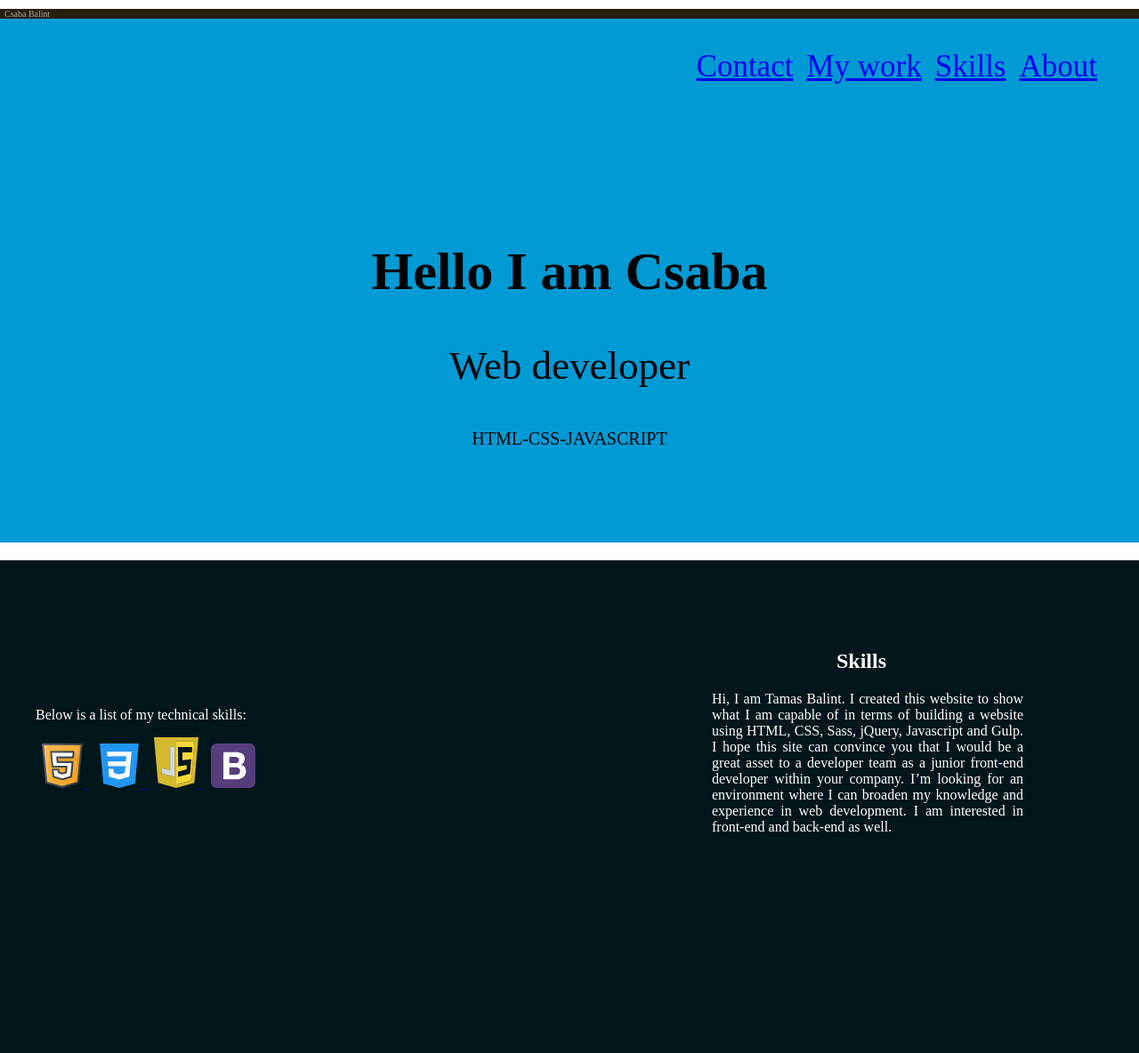
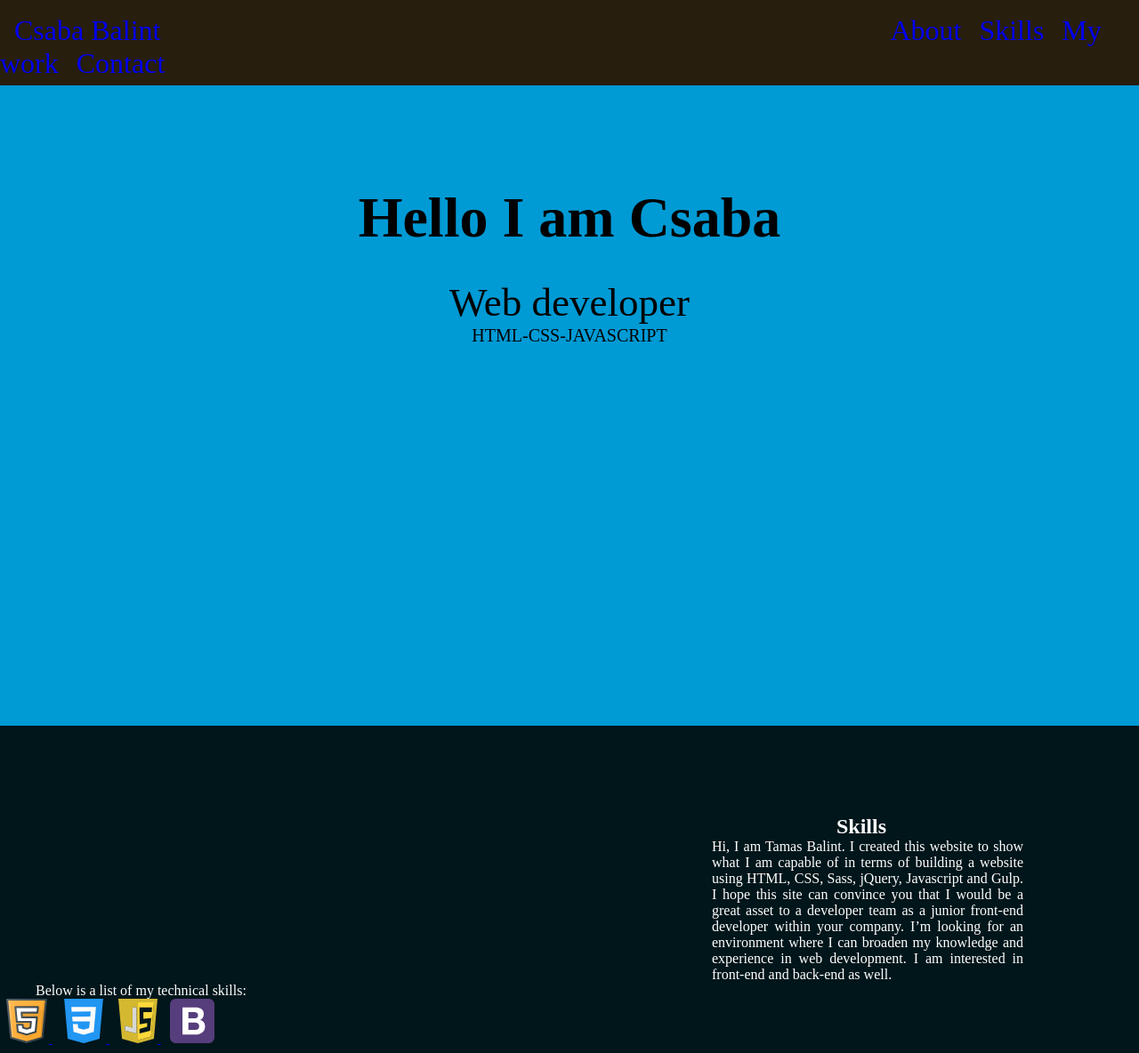
Before and after one commit to balinttamas87/portfolio, a plain HTML site: page index.html in a window 1280 px wide. Shown: the top 1184 px of the page at 89% size. Drawn offline with Linux system fonts and the light colour scheme; files whose address does not match are found by name; a web font is replaced by a local one.

Commit message:
margins header fixing

```diff
--- a/index.html
+++ b/index.html
@@ -9,20 +9,18 @@
     	<link rel="stylesheet" type="text/css" href="style.css">
 	</head>
 	<body>
-		<div class="firstpage">
 	    <header class="header">
 
-	    		<p class="csaba">Csaba Balint</p>
-
 	    	<ul class="topnav">
-				  <li class="nav"><a href="#">About</a></li>
-				  <li class="nav"><a href="#">Skills</a></li>
-				  <li class="nav"><a href="#">My work</a></li>
-				  <li class="nav"><a href="#">Contact</a></li>
+				<li class="nav"><a class="nava" href="#" style="margin-right: 50rem; margin-left: 1rem;">Csaba Balint</a></li>
+				<li class="nav"><a class="nava" href="#">About</a></li>
+				<li class="nav"><a class="nava" href="#">Skills</a></li>
+				<li class="nav"><a class="nava" href="#">My work</a></li>
+				<li class="nav"><a class="nava" href="#">Contact</a></li>
 			</ul>
 
 	    </header>
-
+		<div class="firstpage">
 			<h1>Hello I am Csaba</h1>
 
 			<p class="paragraph1">Web developer<p>
@@ -47,27 +45,27 @@
 			<ul class="skillslist">
 				<li class="list">
 					<a href="https://en.wikipedia.org/wiki/HTML5">
-						<img class="imagesize" title="HTML5" src="C:\Users\macktes\Desktop\Codeing\codeing1\Icons\html5.svg">
+						<img class="imagesize" title="HTML5" src="C:\Users\macktes\Desktop\coding\coding1\Icons\html5.svg">
 					</a>
 				</li>
 				<li class="list">
 					<a href="https://en.wikipedia.org/wiki/Cascading_Style_Sheets">
-						<img class="imagesize" title="CSS3" src="C:\Users\macktes\Desktop\Codeing\codeing1\Icons\css3.svg">
+						<img class="imagesize" title="CSS3" src="C:\Users\macktes\Desktop\coding\coding1\Icons\css3.svg">
 					</a>
 				</li>
 				<li class="list">
 					<a href="https://en.wikipedia.org/wiki/JavaScript">
 						<img
-							class="imagesize"
+							class="imagesize imagesizejs"
 							title="Javascript"
-							src="C:\Users\macktes\Desktop\Codeing\codeing1\Icons\javascript.svg"
+							src="C:\Users\macktes\Desktop\coding\coding1\Icons\javascript.svg"
 						>
 
 					</a>
 				</li>
 				<li class="list">
 					<a href="https://en.wikipedia.org/wiki/Bootstrap_(front-end_framework)">
-						<img class="imagesize" title="Bootstrap" src="C:\Users\macktes\Desktop\Codeing\codeing1\Icons\bootstrap.svg">
+						<img class="imagesize" title="Bootstrap" src="C:\Users\macktes\Desktop\coding\coding1\Icons\bootstrap.svg">
 					</a>
 				</li>
 
--- a/style.css
+++ b/style.css
@@ -1,77 +1,75 @@
+* {
+	margin: 0;
+	padding: 0;
+}
 html {
 	box-sizing: border-box;
-	margin: 0;
-	padding: 0;
 }
 
 body {
 	margin: 0;
 	padding: 0;
 }
+#
+a {
+	text-decoration: none;
+}
+
 /*header strats from here*/
 .header {
 	background-color: #281E0D;
+	height: 10vh;
+	padding-top: 1rem;
 }
 
-/*csaba title in header*/
-.csaba {
-	color: #A9A9A9;
-	margin-left: 5px;
+.topnav .nav  {
 	font-family: stalemate;
-	font-size: 10px;
+	display: inline;
+	list-style-type: none;
+	font-size: 2em;
+	color: rgb(200,200,200);
+	margin-right: 1rem;
 }
 
-.topnav .nav {
-	font-family: stalemate;
-	display: inline;
-	list-style: none;
-	float: right;
-	font-size: 35px;
-	padding-top: 18px;
-	padding-right: 15px;
-	color: rgb(200,200,200);
-
-
+.topnav {
+	margin: 0;
 }
 
-
-.topnav {
-	margin-right: 2em;
-
+.nava {
+	text-decoration: none;
 }
 
 /*first section starts from here*/
 .firstpage {
 	background-color: #009AD5;
-	height: 600px;
+	height: 90vh;
 	width: 100%;
-	box-sizing: border-box;
-
 }
 
 h1 {
 	text-align: center;
-	margin-top: 250px;
-	font-size: 60px;
+	font-size: 4em;
+	padding-top: 7rem;
 
 }
 
 .paragraph1 {
 	text-align: center;
 	font-size: 45px;
+	padding-top: 2rem;
 }
 
 .paragraph2 {
 	text-align: center;
 	font-size: 20px;
-
 }
 
 /*second section strats from here*/
 .secondpage {
 	background-color: #00161B;
 	width: 100%;
-	height: 600px;
+	height: 100vh;
+	height: 37.5rem;
 }
 
 .skills {
@@ -92,26 +90,26 @@ h1 {
 
 
 .below {
-
 	color: #ffffff;
 	margin-left: 40px;
-	margin-top: -160px;
-	overflow: auto;
 }
 
 
 .skillslist  {
-
 	list-style-type: none;
-
-
 }
 
 .imagesize {
 	width: 50px;
 }
 
+.imagesizejs {
+	width: 44px;
+}
+
 .list {
 	display: inline;
 	padding: 5px;
+	text-decoration: none;
+
 }
```
Also changed, not shown: Icons/javascript2.jpg (added). Lines whose indentation alone changed are shown as unchanged.
